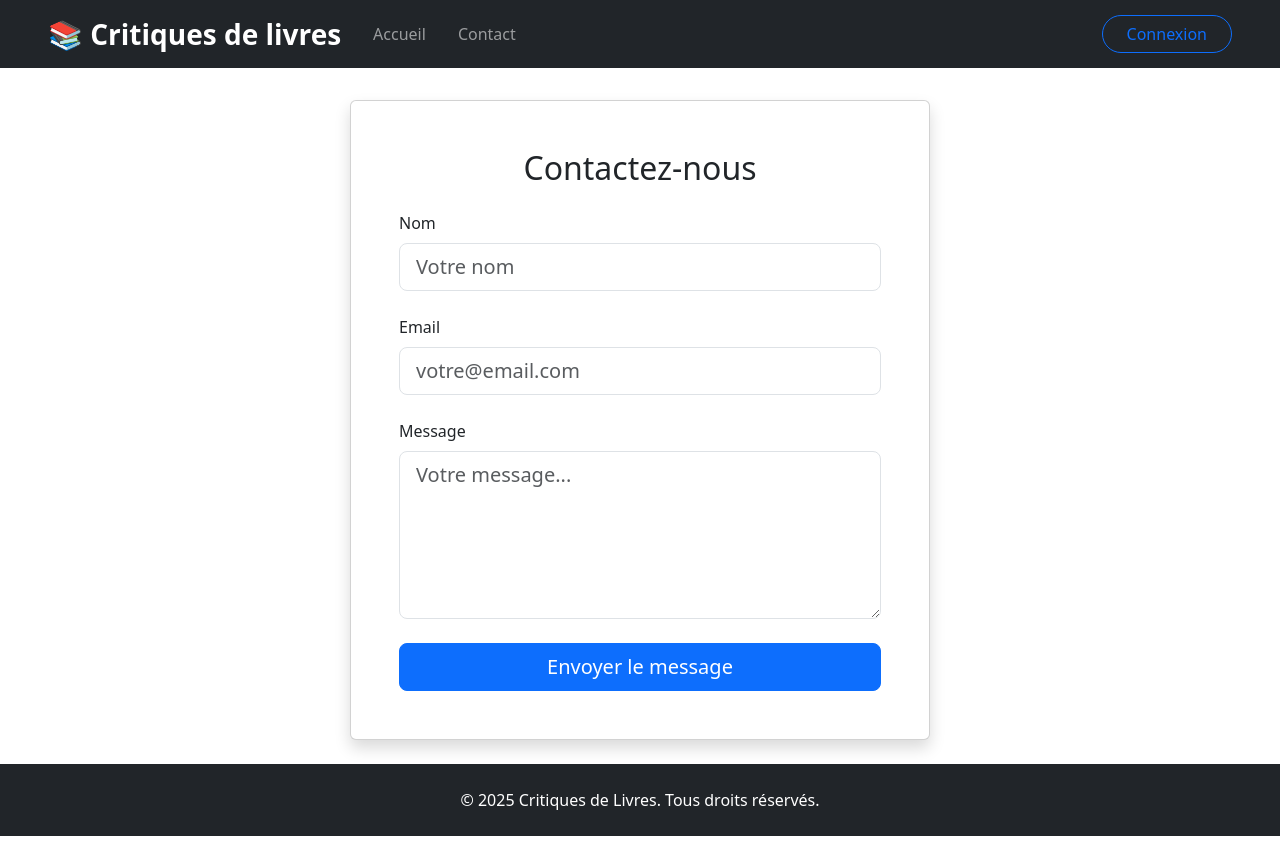
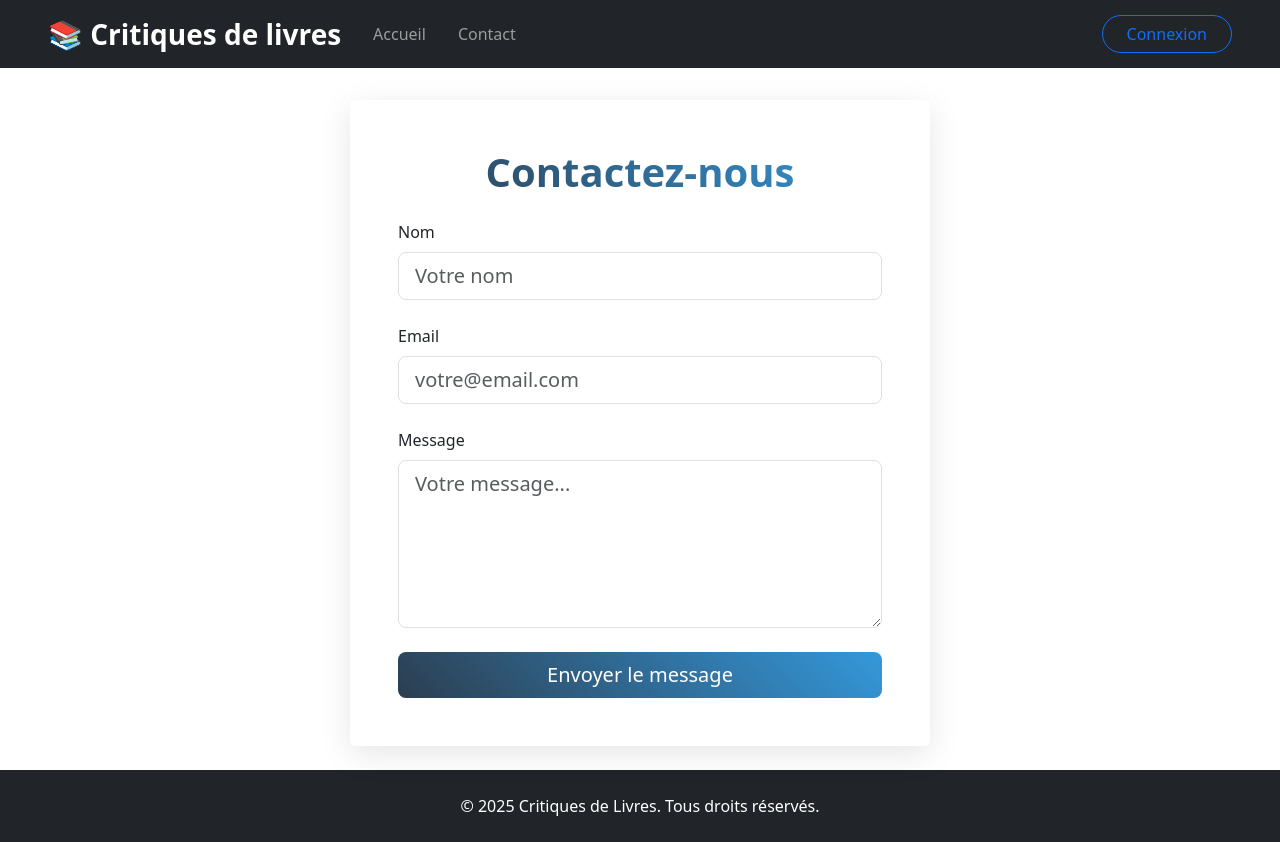
Before and after one commit to LouisMbc/projet_react, a React (Vite) app: page /contact in a window 1280 px wide. Built offline with nearby package versions, Linux system fonts and the light colour scheme.

Commit message:
ajout de style dans contact et connexion

```diff
--- /dev/null
+++ b/src/auth/LoginOut.css
@@ -0,0 +1,47 @@
+.login-container {
+  background-image: url("https://images.unsplash.com/photo-1507842217343-583bb7270b66");
+  background-size: cover;
+  background-position: center;
+  background-attachment: fixed;
+}
+
+.login-card {
+  background: rgba(255, 255, 255, 0.9);
+  backdrop-filter: blur(10px);
+  box-shadow: 0 8px 32px rgba(0,0,0,0.1);
+  animation: fadeIn 0.5s ease-out;
+}
+
+.login-title {
+  background: linear-gradient(45deg, #2C3E50, #3498DB);
+  -webkit-background-clip: text;
+  -webkit-text-fill-color: transparent;
+  font-size: 2rem;
+  font-weight: bold;
+}
+
+.login-input {
+  background: rgba(255,255,255,0.8);
+}
+
+.login-button {
+  background: linear-gradient(45deg, #2C3E50, #3498DB);
+  border: none;
+  box-shadow: 0 4px 15px rgba(0,0,0,0.1);
+  transition: transform 0.3s ease;
+}
+
+.login-button:hover {
+  transform: translateY(-2px);
+}
+
+@keyframes fadeIn {
+  from {
+    opacity: 0;
+    transform: translateY(-20px);
+  }
+  to {
+    opacity: 1;
+    transform: translateY(0);
+  }
+}
--- a/src/auth/LoginOut.jsx
+++ b/src/auth/LoginOut.jsx
@@ -1,6 +1,7 @@
 import { useAuth } from "./AuthProvider";
 import { useState } from "react";
 import { useNavigate } from "react-router";
+import './LoginOut.css';
 
 function Login() {
   const [username, setUsername] = useState("");
@@ -19,32 +20,43 @@ function Login() {
   };
 
   return (
-    <div className="container mt-5">
-      <div className="row justify-content-center">
+    <div
+      className="container-fluid min-vh-100 d-flex align-items-center justify-content-center py-5 login-container"
+    >
+      <div className="row justify-content-center w-100">
         <div className="col-12 col-sm-8 col-md-6 col-lg-4">
-          <div className="card">
-            <div className="card-body">
-              <h3 className="card-title text-center mb-4">Connexion</h3>
+          <div
+            className="card border-0 login-card"
+          >
+            <div className="card-body p-5">
+              <h3
+                className="card-title text-center mb-4 login-title"
+              >
+                📚 Connexion
+              </h3>
               <form onSubmit={handleSubmit}>
-                <div className="mb-3">
+                <div className="mb-4">
                   <input
                     type="text"
-                    className="form-control"
+                    className="form-control form-control-lg border-0 shadow-sm login-input"
                     placeholder="Nom d'utilisateur"
                     value={username}
                     onChange={(e) => setUsername(e.target.value)}
                   />
                 </div>
-                <div className="mb-3">
+                <div className="mb-4">
                   <input
                     type="password"
-                    className="form-control"
+                    className="form-control form-control-lg border-0 shadow-sm login-input"
                     placeholder="Mot de passe"
                     value={password}
                     onChange={(e) => setPassword(e.target.value)}
                   />
                 </div>
-                <button type="submit" className="btn btn-primary w-100">
+                <button
+                  type="submit"
+                  className="btn btn-primary btn-lg w-100 mb-3 login-button"
+                >
                   Se connecter
                 </button>
               </form>
--- /dev/null
+++ b/src/pages/contact/Contact.css
@@ -0,0 +1,68 @@
+.contact-container {
+  animation: fadeIn 0.5s ease-out;
+}
+
+.contact-card {
+  background: rgba(255, 255, 255, 0.95);
+  box-shadow: 0 8px 32px rgba(0,0,0,0.1);
+  border: none;
+  transition: transform 0.3s ease;
+}
+
+.contact-card:hover {
+  transform: translateY(-5px);
+}
+
+.contact-title {
+  background: linear-gradient(45deg, #2C3E50, #3498DB);
+  -webkit-background-clip: text;
+  -webkit-text-fill-color: transparent;
+  font-size: 2.5rem;
+  font-weight: bold;
+}
+
+.contact-input {
+  transition: all 0.3s ease;
+  border: 1px solid #e0e0e0;
+}
+
+.contact-input:focus {
+  box-shadow: 0 0 15px rgba(52, 152, 219, 0.1);
+  border-color: #3498DB;
+}
+
+.contact-button {
+  background: linear-gradient(45deg, #2C3E50, #3498DB);
+  border: none;
+  transition: transform 0.3s ease;
+}
+
+.contact-button:hover {
+  transform: translateY(-2px);
+}
+
+@keyframes fadeIn {
+  from {
+    opacity: 0;
+    transform: translateY(20px);
+  }
+  to {
+    opacity: 1;
+    transform: translateY(0);
+  }
+}
+
+.success-message {
+  animation: slideIn 0.5s ease-out;
+}
+
+@keyframes slideIn {
+  from {
+    opacity: 0;
+    transform: translateX(-20px);
+  }
+  to {
+    opacity: 1;
+    transform: translateX(0);
+  }
+}
--- a/src/pages/contact/Contact.jsx
+++ b/src/pages/contact/Contact.jsx
@@ -1,4 +1,5 @@
 import React, { useState } from 'react';
+import './Contact.css';
 
 export const Contact = () => {
   const [formData, setFormData] = useState({
@@ -26,7 +27,7 @@ export const Contact = () => {
       <div className="container py-5">
         <div className="row justify-content-center">
           <div className="col-md-8">
-            <div className="alert alert-success shadow-sm" role="alert">
+            <div className="alert alert-success shadow-sm success-message" role="alert">
               <h4 className="alert-heading">Message envoyé !</h4>
               <p>Merci {formData.name} ! Votre message a bien été envoyé.</p>
               <hr />
@@ -39,18 +40,18 @@ export const Contact = () => {
   }
 
   return (
-    <div className="container-fluid px-5 py-4">
+    <div className="container-fluid px-5 py-4 contact-container">
       <div className="row justify-content-center">
         <div className="col-12 col-md-8 col-lg-6">
-          <div className="card shadow">
+          <div className="card contact-card">
             <div className="card-body p-5">
-              <h2 className="text-center mb-4">Contactez-nous</h2>
+              <h2 className="text-center mb-4 contact-title">Contactez-nous</h2>
               <form onSubmit={handleSubmit}>
                 <div className="mb-4">
                   <label className="form-label">Nom</label>
                   <input
                     type="text"
-                    className="form-control form-control-lg"
+                    className="form-control form-control-lg contact-input"
                     name="name"
                     required
                     value={formData.name}
@@ -62,7 +63,7 @@ export const Contact = () => {
                   <label className="form-label">Email</label>
                   <input
                     type="email"
-                    className="form-control form-control-lg"
+                    className="form-control form-control-lg contact-input"
                     name="email"
                     required
                     value={formData.email}
@@ -73,7 +74,7 @@ export const Contact = () => {
                 <div className="mb-4">
                   <label className="form-label">Message</label>
                   <textarea
-                    className="form-control form-control-lg"
+                    className="form-control form-control-lg contact-input"
                     name="message"
                     rows="5"
                     required
@@ -83,7 +84,7 @@ export const Contact = () => {
                   />
                 </div>
                 <div className="d-grid">
-                  <button type="submit" className="btn btn-primary btn-lg">
+                  <button type="submit" className="btn btn-primary btn-lg contact-button">
                     Envoyer le message
                   </button>
                 </div>
```
